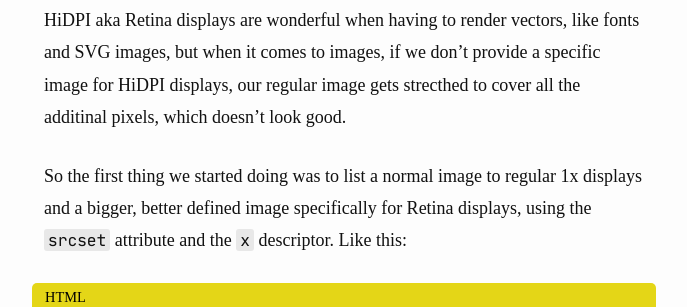
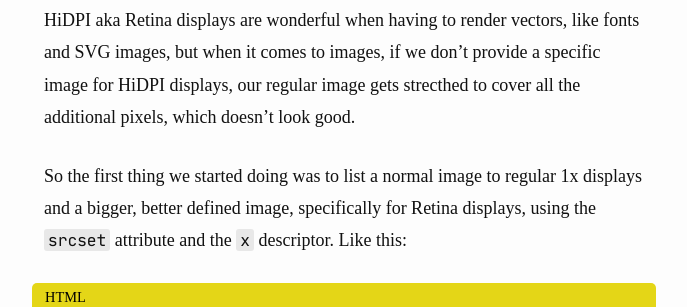
Before and after one commit to verlok/verlok.github.io, a Jekyll site: the page built from _posts/2020-11-11-capping-image-fidelity-2x-minimize-loading-time.md, in a window 1280 px wide and 900 px high, scrolled down 957 px. Shown: the part 250-557 px from the top of the window, without its empty margins (296-983 px from the left). Built offline with Jekyll 4.4.1, drawn with Linux system fonts in a browser that asks for light colours; some web fonts are replaced; some of the changed text lies outside the part shown.

Commit message:
Cantelli's review

````diff
--- a/_posts/2020-11-11-capping-image-fidelity-2x-minimize-loading-time.md
+++ b/_posts/2020-11-11-capping-image-fidelity-2x-minimize-loading-time.md
@@ -29,9 +29,9 @@ With the rise of very high density "super retina" displays in newest high-end de
 
 In June 2010, Apple introduces the first Retina display on the iPhone 4. "Retina" is just a fancy name to describe a HiDPI display, that has 2x the pixels horizontally and 2x vertically.
 
-HiDPI <abbr title="also known as">aka</abbr> Retina displays are wonderful when having to render vectors, like fonts and SVG images, but when it comes to images, if we don't provide a specific image for HiDPI displays, our regular image gets strecthed to cover all the additinal pixels, which doesn't look good.
+HiDPI <abbr title="also known as">aka</abbr> Retina displays are wonderful when having to render vectors, like fonts and SVG images, but when it comes to images, if we don't provide a specific image for HiDPI displays, our regular image gets strecthed to cover all the additional pixels, which doesn't look good.
 
-So the first thing we started doing was to list a normal image to regular 1x displays and a bigger, better defined image specifically for Retina displays, using the `srcset` attribute and the `x` descriptor. Like this:
+So the first thing we started doing was to list a normal image to regular 1x displays and a bigger, better defined image, specifically for Retina displays, using the `srcset` attribute and the `x` descriptor. Like this:
 
 ```html
 <img
@@ -114,7 +114,7 @@ device pixel density =
 width of the image to download
 ```
 
-So for example, if an image is to be displayed at a width of `300px` on an iPhone 12, Safari would to:
+So for example, if an image has to be displayed at a width of `300px` on an iPhone 12, Safari would to:
 
 ```
 300 *
````
Also changed, not shown: other parts of _posts/2020-11-11-capping-image-fidelity-2x-minimize-loading-time.md (+2 -2 lines).
